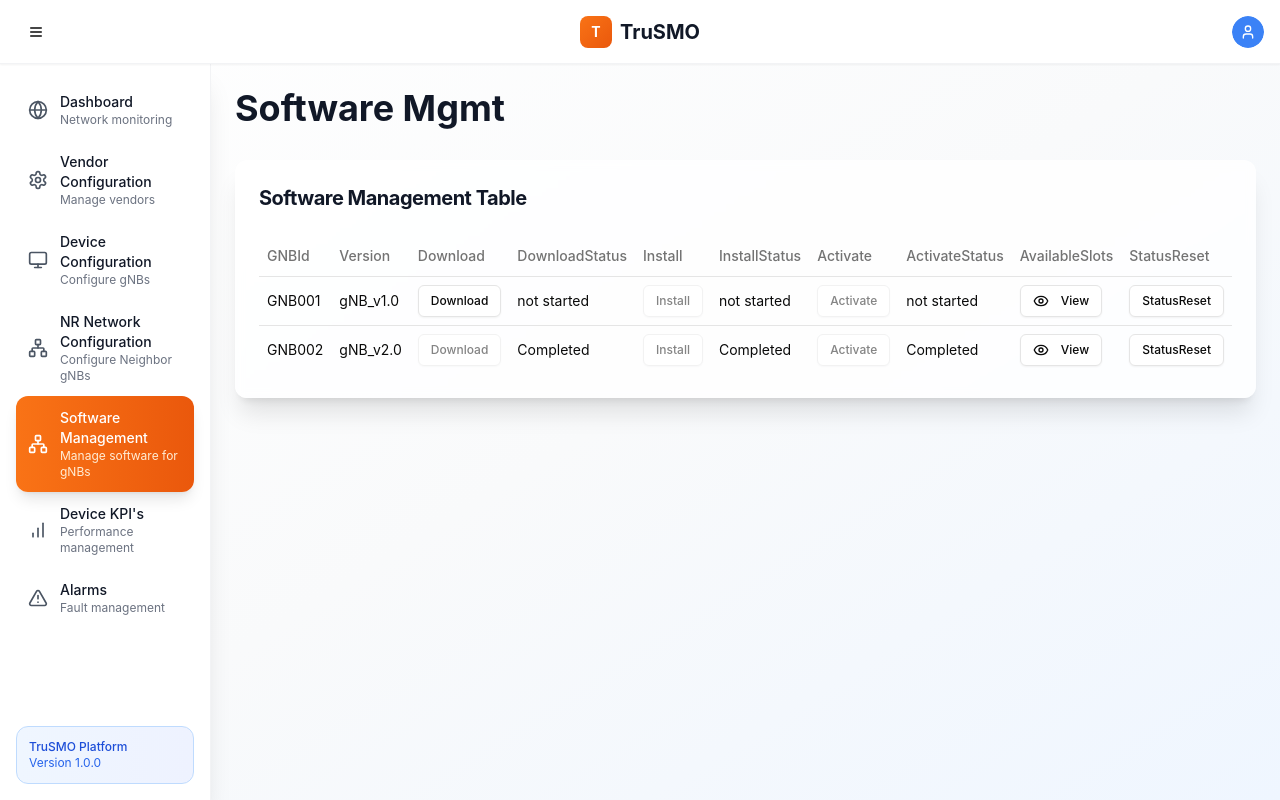
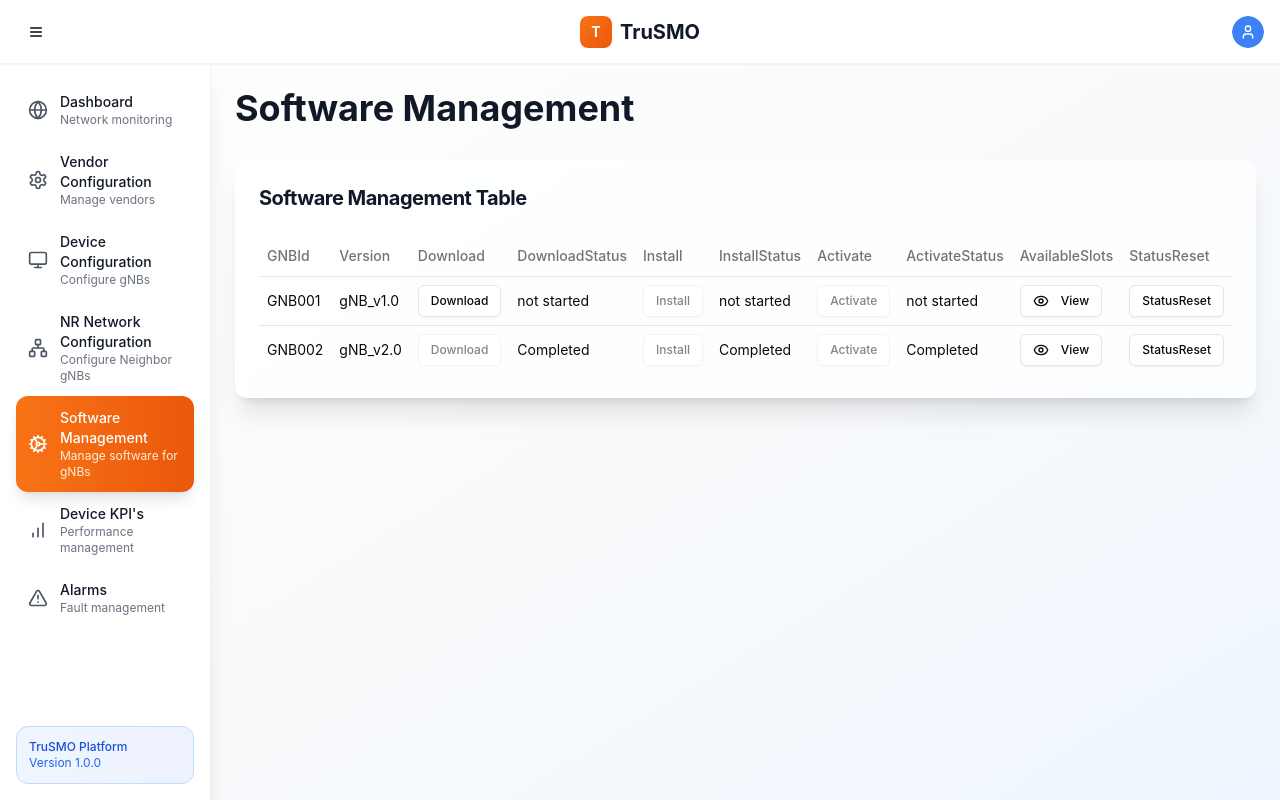
Before and after one commit to Muthu-98/TruSMO, a React (Create React App) app in the folder frontend/: page /SoftwareMgmt in a window 1280 px wide. Built offline with nearby package versions, Linux system fonts and the light colour scheme.

Commit message:
Updated Software

```diff
--- a/frontend/src/components/Sidebar.jsx
+++ b/frontend/src/components/Sidebar.jsx
@@ -33,7 +33,7 @@ const sidebarItems = [
   {
     name: 'Software Management',
     href: '/SoftwareMgmt',
-    icon: Network,
+    icon: Cog,
     description: 'Manage software for gNBs'
   },
   {
--- a/frontend/src/pages/Software.jsx
+++ b/frontend/src/pages/Software.jsx
@@ -192,7 +192,7 @@ const SoftwareMgmt = () => {
 	return (
 		<div className="space-y-6">
 			<div className="flex items-center space-x-4">
-				<h1 className="text-4xl font-bold text-gray-900 mb-2">Software Mgmt</h1>
+				<h1 className="text-4xl font-bold text-gray-900 mb-2">Software Management</h1>
 			</div>
 			<Card className="border-0 shadow-xl bg-white/80 backdrop-blur-sm">
 				<CardHeader>
```
